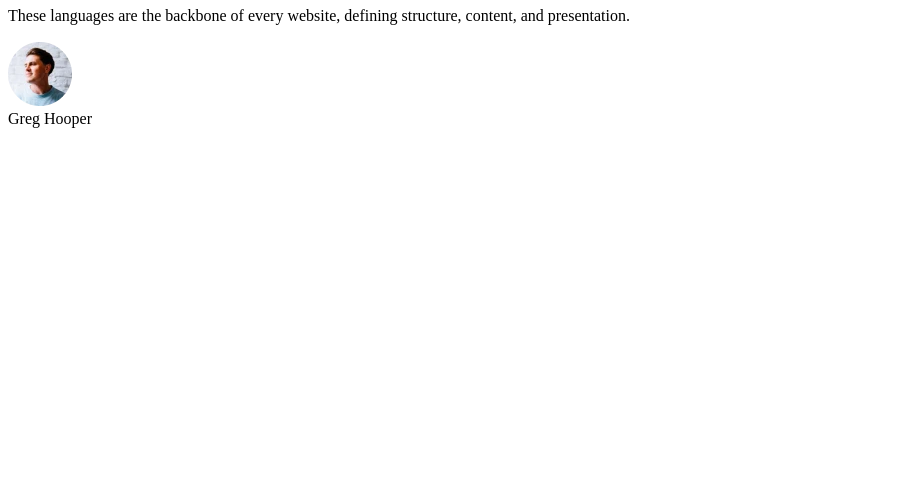
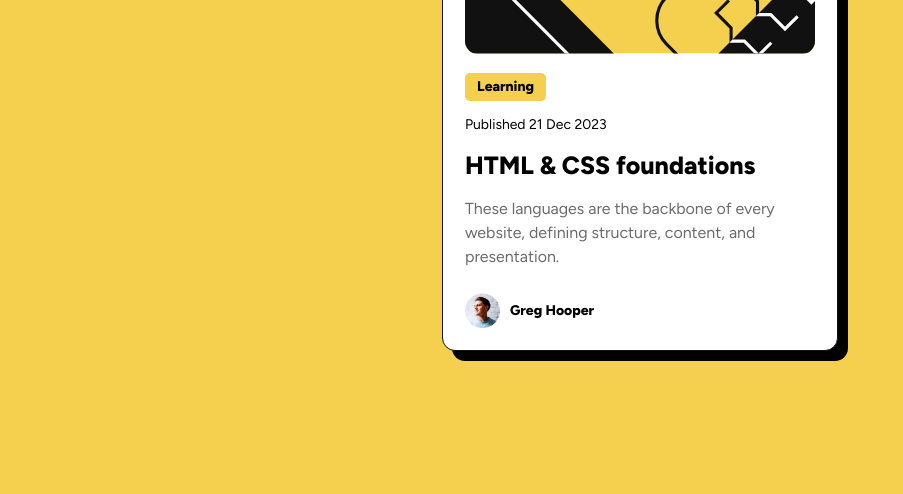
Before and after one commit to j4n1na/Blog-Preview-Card, a plain HTML site: page index.html in a window 1280 px wide. Shown: the part 322-816 px from the top of the page, without its empty margins (0-903 px from the left). Drawn offline with Linux system fonts and the light colour scheme.

Commit message:
Completed the styling

```diff
--- a/index.html
+++ b/index.html
@@ -6,21 +6,20 @@
 
   <link rel="icon" type="image/png" sizes="32x32" href="./assets/images/favicon-32x32.png">
 
+  <link href="https://fonts.googleapis.com/css2?family=Figtree:ital,wght@0,300..900;1,300..900&display=swap" rel="stylesheet">
+
+   <link rel="stylesheet" href="styles.css">
+
   <title>Frontend Mentor | Blog preview card</title>
 
-  <!-- Feel free to remove these styles or customise in your own stylesheet 👍 -->
-  <style>
-    .attribution { font-size: 11px; text-align: center; }
-    .attribution a { color: hsl(228, 45%, 44%); }
-  </style>
 </head>
 <body>
 
   <div id="blog-preview-card">
 
-    <img src="assets/images/illustration-article.svg" alt="illustration-article">
+    <img src="assets/images/illustration-article.svg" alt="illustration-article" id="main-img">
 
-      <div id="Learning">Learning</div>
+      <div id="learning">Learning</div>
 
  <div id="date">Published 21 Dec 2023</div>
 
@@ -30,10 +29,11 @@
 
 
 
-<img src="assets/images/image-avatar.webp" alt="image-avatar">
+  <div id="author">
+  <img src="assets/images/image-avatar.webp" alt="Avatar" id="avatar-img">
   <div id="avatar-name">Greg Hooper</div>
+</div>
 
-  </div>
 
 
 </body>
--- a/styles.css
+++ b/styles.css
@@ -0,0 +1,64 @@
+body{
+    background-color: hsl(47, 88%, 63%);
+    display: flex;   /* Enables Flexbox layout on the body */
+    align-items: center;   /* Vertically centers the content */
+    justify-content: center; /* Horizontally centers the content */
+    min-height: 100vh;
+    font-size: 16px;
+    font-family: 'Figtree', sans-serif;
+}
+
+#blog-preview-card{
+    background-color:  hsl(0, 0%, 100%);
+    border-radius: 13px;
+    border: 1px solid hsl(0, 0%, 7%);
+    box-shadow: 10px 10px;
+    padding: 22px;
+    width: 350px;
+    text-align: left;
+
+}
+
+#date, #author, #learning{
+    font-size: 14px;
+}
+
+#main-img {
+  width: 100%;
+  border-radius: 13px;
+}
+
+#learning{
+     display: inline-block;      /* shrink-wrap to the text */
+    background-color: hsl(47, 88%, 63%);
+    border-radius: 5px;
+
+    font-weight: 800;
+
+    padding: 0.35rem 0.75rem;
+    margin: 15px 0;
+
+}
+
+h1{
+    font-weight: 800;
+    font-size: 25px;
+}
+p{
+   color: hsl(0, 0%, 42%);
+   line-height: 1.5;
+}
+
+#author {
+  display: flex;
+  align-items: center;      /* vertically center image and name */
+  gap: 10px;                /* space between avatar and name */
+  margin-top: 1.5rem;       /* optional: spacing from content above */
+  font-weight: 800;
+}
+
+#avatar-img {
+  width: 35px;
+  height: 35px;
+
+}
```
Also changed, not shown: 1 other file.
